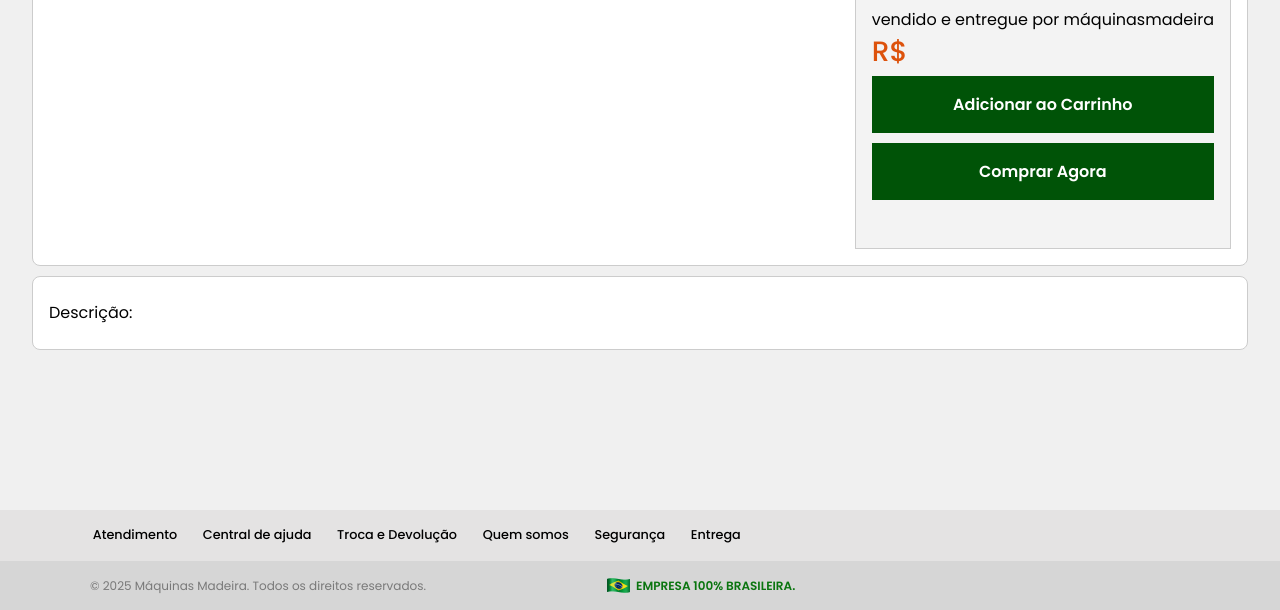
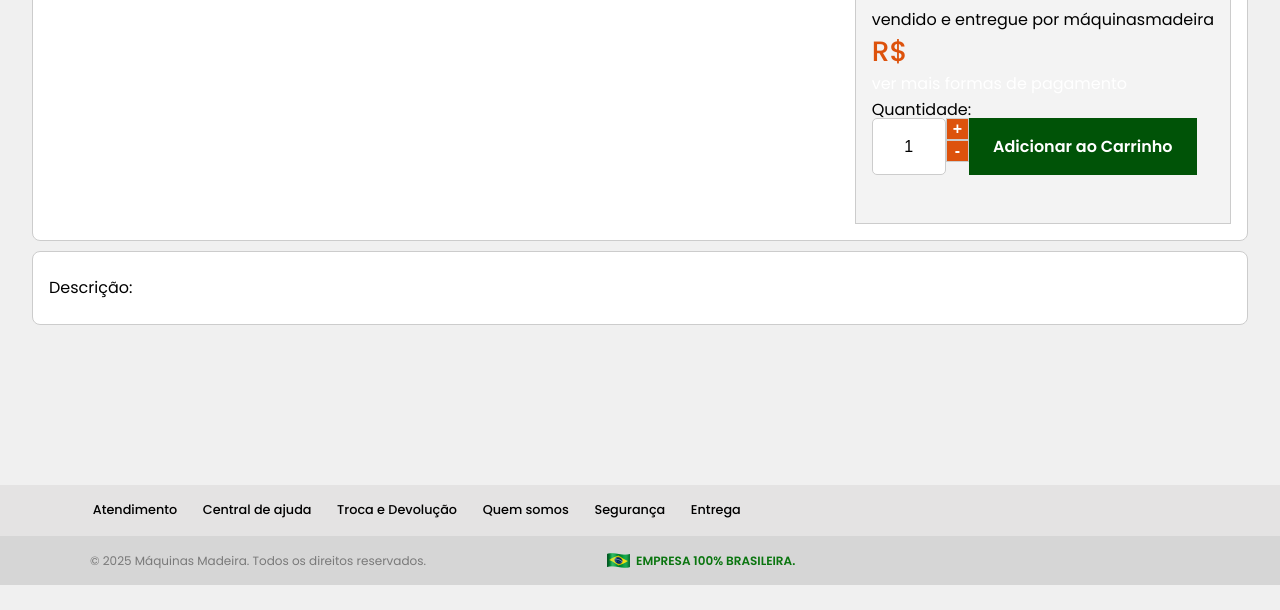
Before and after one commit to eveerton-saantos/ecommerce-maquinasmadeira, a plain HTML site: page pages/product.html in a window 1280 px wide. Shown: the part 214-824 px from the top of the page. After the commit the page ends 800 px from the top, so only its background shows below. Drawn offline with Linux system fonts and the light colour scheme.

Commit message:
atualização do README e imagens da interface do site

```diff
--- a/js/product.js
+++ b/js/product.js
@@ -35,8 +35,20 @@ async function carregarProduto() {
     }
 }
 
+function changeQuantity(value) {
+    const input = document.getElementById('quantity');
+    let quantity = parseInt(input.value) || 1;
+    quantity += value;
+
+    if (quantity < 1) quantity = 1;
+
+    input.value = quantity;
+}
+
 function adicionarAoCarrinho(id, nome, preco) {
     console.log(`Adicionando ao carrinho: ID=${id}, Nome=${nome}, Preço=${preco}`); //Debug para verificar se os dados estão corretos
+
+    const quantity = parseInt(document.getElementById('quantity').value) || 1;
 
     if (!id || !nome || !preco) {
         return;
@@ -49,7 +61,7 @@ function adicionarAoCarrinho(id, nome, preco) {
     if (itemExistente) {
         itemExistente.quantidade++;
     } else {
-        carrinho.push({ id, nome, preco, quantidade: 1 });
+        carrinho.push({ id, nome, preco, quantidade: quantity });
     }
 
     localStorage.setItem('carrinho', JSON.stringify(carrinho));
--- a/pages/product.html
+++ b/pages/product.html
@@ -39,8 +39,18 @@
                 <div class="info-product" >
                     <p>vendido e entregue por máquinas<strong>madeira</strong></p>
                     <p class="price-product"><strong>R$ </strong><span id="produtoPreco"></span></p>
-                    <button class="btn-product" id="btnAdicionar" onclick="adicionarAoCarrinho()">Adicionar ao Carrinho</button>
-                    <button class="btn-product" onclick="comprarAgora()">Comprar Agora</button>
+                    <a href="#">ver mais formas de pagamento</a>
+                    <div class="quantity-container">
+                        <label for="quantidade">Quantidade:</label>
+                        <div class="quantity-controls">
+                            <input class="input-number-quantity" type="number" id="quantity" value="1" min="1">
+                            <div class="div-btn-quant">
+                                <button class="btn-quantity" onclick="changeQuantity(1)">+</button>
+                                <button class="btn-quantity" onclick="changeQuantity(-1)">-</button>
+                            </div>
+                            <button class="btn-product" id="btnAdicionar" onclick="adicionarAoCarrinho()">Adicionar ao Carrinho</button>
+                        </div>
+                    </div>
                 </div>
             </div>
             <div class="product-description product-background">
--- a/styles/product.css
+++ b/styles/product.css
@@ -53,6 +53,7 @@
 }
 
 .btn-product:hover {
+    transition: 250ms;
     background-color: var(--verde);
 }
 
@@ -61,3 +62,39 @@
     border-radius: 8px;
     padding: 1.75em 1em;
 }
+
+.quantity-container {
+    display: block;
+}
+
+.quantity-controls {
+    display: flex;
+}
+
+.div-btn-quant {
+    display: flex;
+    flex-direction: column;
+}
+
+.btn-quantity {
+    border: 1px solid var(--cinza-borda);
+    background-color: var(--laranja);
+    color: var(--branco);
+    font-weight: 800;
+    font-size: 1em;
+}
+
+.input-number-quantity {
+    width: 3em;
+    padding: 0.75em;
+    border-radius: 5px;
+    border: 1px solid var(--cinza-borda);
+    font-size: 1rem;
+    text-align: center;
+}
+
+.input-number-quantity::-webkit-inner-spin-button,
+.input-number-quantity::-webkit-outer-spin-button {
+    -webkit-appearance: none;
+    margin: 0;
+}
```
Also changed, not shown: assets/screenshots/backend/dashboard-adm-edit.png (added), assets/screenshots/backend/dashboard-adm.png (added), assets/screenshots/frontend/cart.png (added), assets/screenshots/frontend/home.png (added), assets/screenshots/frontend/product.png (added), 1 other file.
